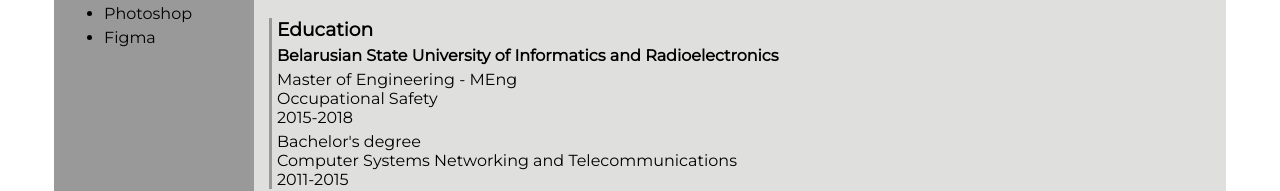
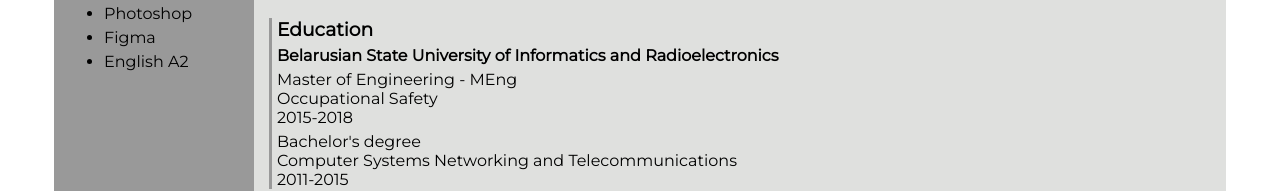
Before and after one commit to trancetendation/rsschool-cv, a plain HTML site: page index.html in a window 1280 px wide. Shown: the part 419-610 px from the top of the page. Drawn offline with Linux system fonts and the light colour scheme.

Commit message:
feat: add skill

```diff
--- a/index.html
+++ b/index.html
@@ -60,6 +60,9 @@
 				</li>
 				<li>
 					Figma
+				</li>
+				<li>
+					English A2
 				</li>
 			</ul>
 		</div>
```
